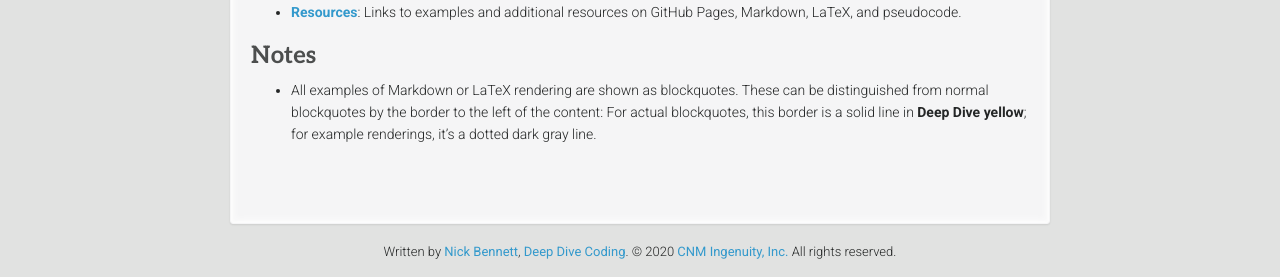
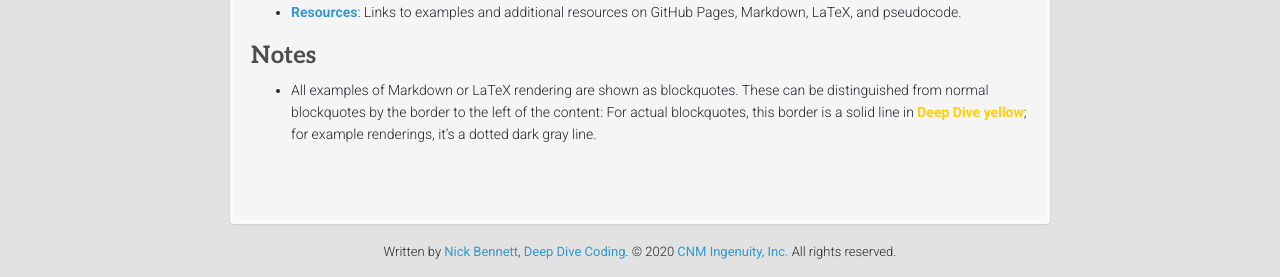
Before and after one commit to ddc-java/ddc-day, a Jekyll site: the page built from index.md, in a window 1280 px wide. Shown: the part 636-913 px from the top of the page. Built offline with Jekyll 4.4.1, drawn with Linux system fonts in a browser that asks for light colours; nearby versions of some CDN libraries; some web fonts are replaced; our own code applies the rules of GitHub Pages for plain Markdown files; formulas are drawn with MathJax 3.

Commit message:
Different style for example rendering

```diff
--- a/_sass/ddc-day.scss
+++ b/_sass/ddc-day.scss
@@ -29,7 +29,7 @@
 $medium-light-color: #e1e2e1;
 $deep-dive-yellow: #ffd007;
 
-.primary-color {
+.theme-color {
   color: $deep-dive-yellow;
 }
 
--- a/index.md
+++ b/index.md
@@ -24,4 +24,4 @@
 
 ## Notes
 
-* All examples of Markdown or LaTeX rendering are shown as blockquotes. These can be distinguished from normal blockquotes by the border to the left of the content: For actual blockquotes, this border is a solid line in **Deep Dive yellow**{:.primary-yellow}; for example renderings, it's a dotted dark gray line.
+* All examples of Markdown or LaTeX rendering are shown as blockquotes. These can be distinguished from normal blockquotes by the border to the left of the content: For actual blockquotes, this border is a solid line in **Deep Dive yellow**{:.theme-color}; for example renderings, it's a dotted dark gray line.
```
